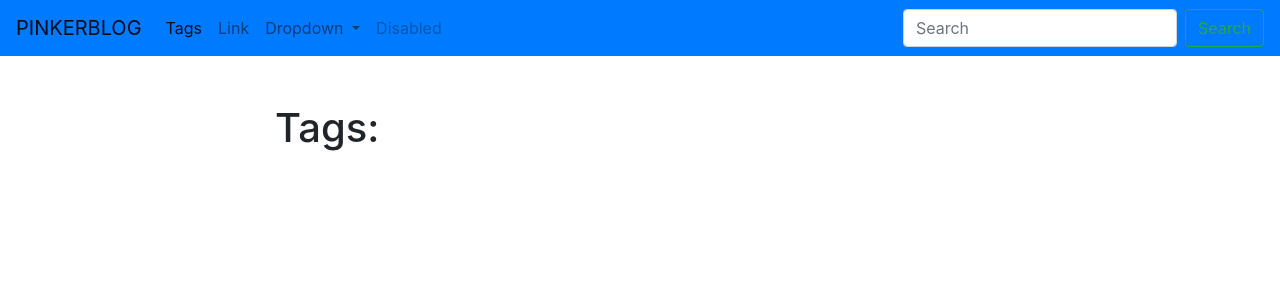
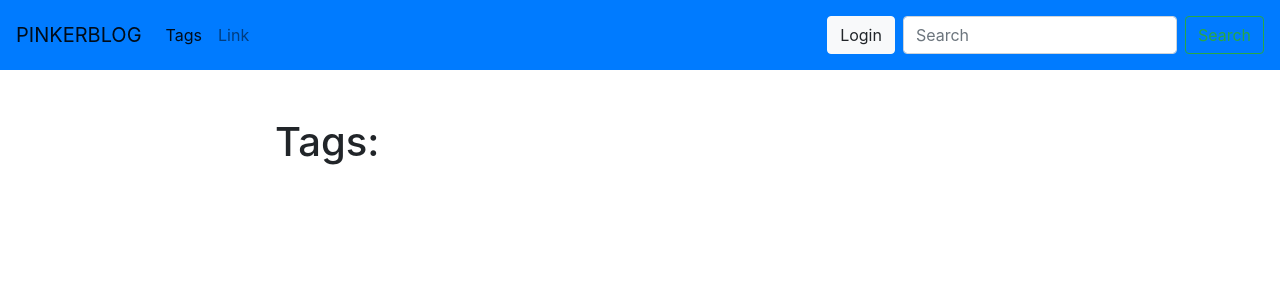
Before and after one commit to HolidayMan/pinkerblog, a Django app: page /tags/list/ in a window 1280 px wide. Shown: the top 300 px of the page. Run offline with Django 3.2, Linux system fonts and the light colour scheme; data that the repository does not hold is empty; some libraries are stand-ins or nearby versions.

Commit message:
navbar.html was removed

```diff
--- a/blog/templates/base.html
+++ b/blog/templates/base.html
@@ -8,7 +8,7 @@
     </head>
     <body>
         {% block navbar %}
-            {% include 'engine/navbar.html' %}
+            {% include 'navbar.html' %}
         {% endblock navbar %}
         <div class="container mt-5">
           <div class="row">
--- a/blog/templates/engine/navbar.html
+++ b/blog/templates/navbar.html
@@ -1,18 +1,18 @@
 <nav class="navbar navbar-expand-lg navbar-light bg-primary">
     <a class="navbar-brand" href="{% url 'posts_list_url' %}">PINKERBLOG</a>
     <button class="navbar-toggler" type="button" data-toggle="collapse" data-target="#navbarSupportedContent" aria-controls="navbarSupportedContent" aria-expanded="false" aria-label="Toggle navigation">
-    <span class="navbar-toggler-icon"></span>
+        <span class="navbar-toggler-icon"></span>
     </button>
 
     <div class="collapse navbar-collapse" id="navbarSupportedContent">
     <ul class="navbar-nav mr-auto">
         <li class="nav-item active">
-        <a class="nav-link" href="{% url 'tags_list_url' %}">Tags<span class="sr-only">(current)</span></a>
+            <a class="nav-link" href="{% url 'tags_list_url' %}">Tags<span class="sr-only">(current)</span></a>
         </li>
         <li class="nav-item">
-        <a class="nav-link" href="#">Link</a>
+            <a class="nav-link" href="#">Link</a>
         </li>
-        <li class="nav-item dropdown">
+        {% comment %} <li class="nav-item dropdown">
         <a class="nav-link dropdown-toggle" href="#" id="navbarDropdown" role="button" data-toggle="dropdown" aria-haspopup="true" aria-expanded="false">
             Dropdown
         </a>
@@ -22,11 +22,21 @@
             <div class="dropdown-divider"></div>
             <a class="dropdown-item" href="#">Something else here</a>
         </div>
-        </li>
-        <li class="nav-item">
+        </li> {% endcomment %}
+        {% comment %} <li class="nav-item">
             <a class="nav-link disabled" href="#" tabindex="-1" aria-disabled="true">Disabled</a>
-        </li>
+        </li> {% endcomment %}
     </ul>
+    <div class="my-2 mr-sm-2">
+        {% if user.is_authenticated %}
+            <div class="form-inline my-2 my-lg-0">
+                <div class="mr-sm-2">{{ user.username }}</div>
+                <div><a href="{% url 'logout' %}"><button class="btn btn-light">Logout</button></a></div>
+            </div>
+        {% else %}
+            <div><a href="{% url 'login' %}?next={{request.path}}"><button class="btn btn-light">Login</button></a></div>
+        {% endif %}
+    </div>
     <form class="form-inline my-2 my-lg-0">
         <input class="form-control mr-sm-2" type="search" placeholder="Search" aria-label="Search">
         <button class="btn btn-outline-success my-2 my-sm-0" type="submit">Search</button>
```
